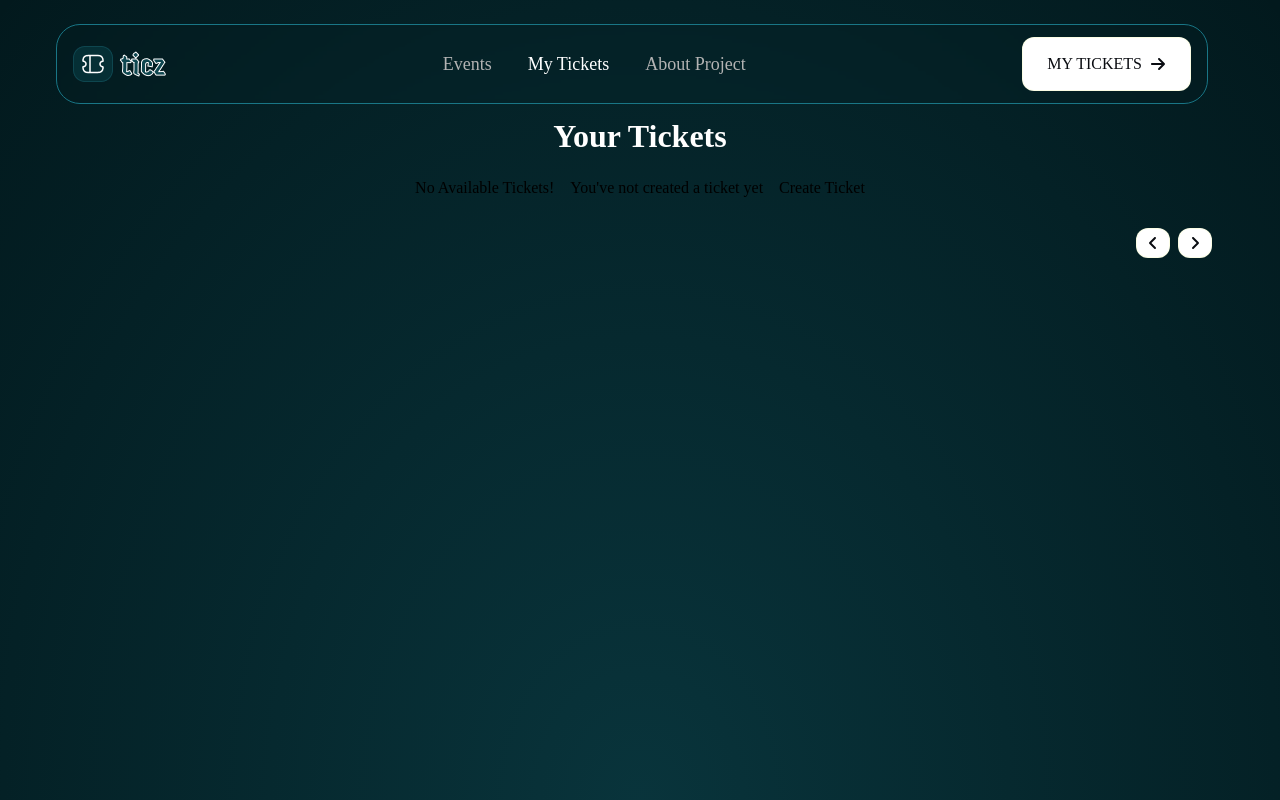
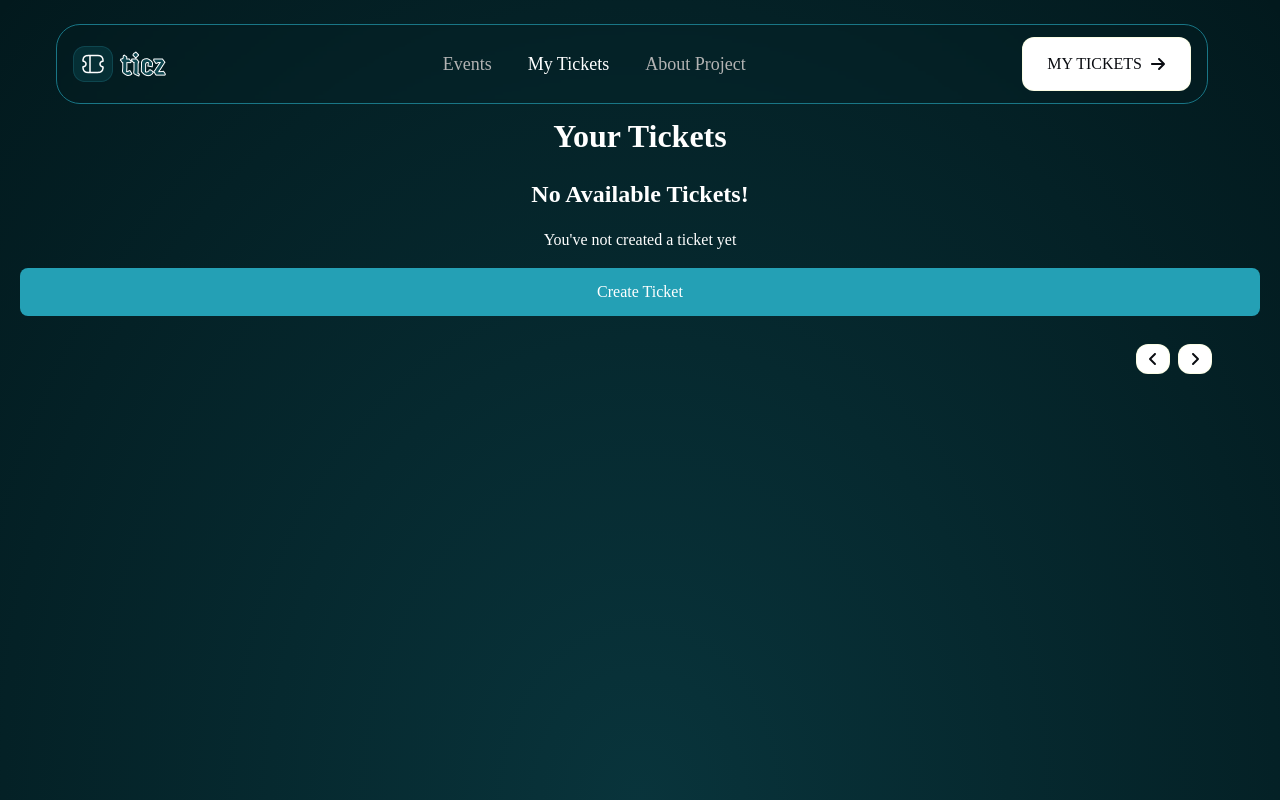
Before and after one commit to MuthoniMN/hng12-stage2-conference-ticket-generator, a React (Vite) app: page /tickets in a window 1280 px wide. Built offline with nearby package versions, Linux system fonts and the light colour scheme; a web font is replaced by a local one.

Commit message:
fix: styling null tickets page

```diff
--- a/src/pages/Tickets.tsx
+++ b/src/pages/Tickets.tsx
@@ -53,10 +53,10 @@ export default function Tickets() {
                 <BarCode />
               </TicketContainer>
             ))) : (
-            <section className="w-full text-center h-[80%] flex justify-center items-center gap-[16px]">
-              <h1>No Available Tickets!</h1>
+            <section className="w-full text-center h-[80%] flex flex-col justify-center items-center gap-[16px] text-white">
+              <h1 className="text-white text-[24px] text-center font-bold">No Available Tickets!</h1>
               <p>You've not created a ticket yet</p>
-              <button>Create Ticket</button>
+              <button className="w-full text-center flex gap-[8px] px-[24px] py-[12px] rounded-[8px] bg-[#24a0b5] text-white leading-[150%] justify-center cursor-pointer transition-all ease-in-out duration-200 hover:bg-[#0e4048] hover:font-bold hover:shadow-md">Create Ticket</button>
             </section>
           )
         }
```
